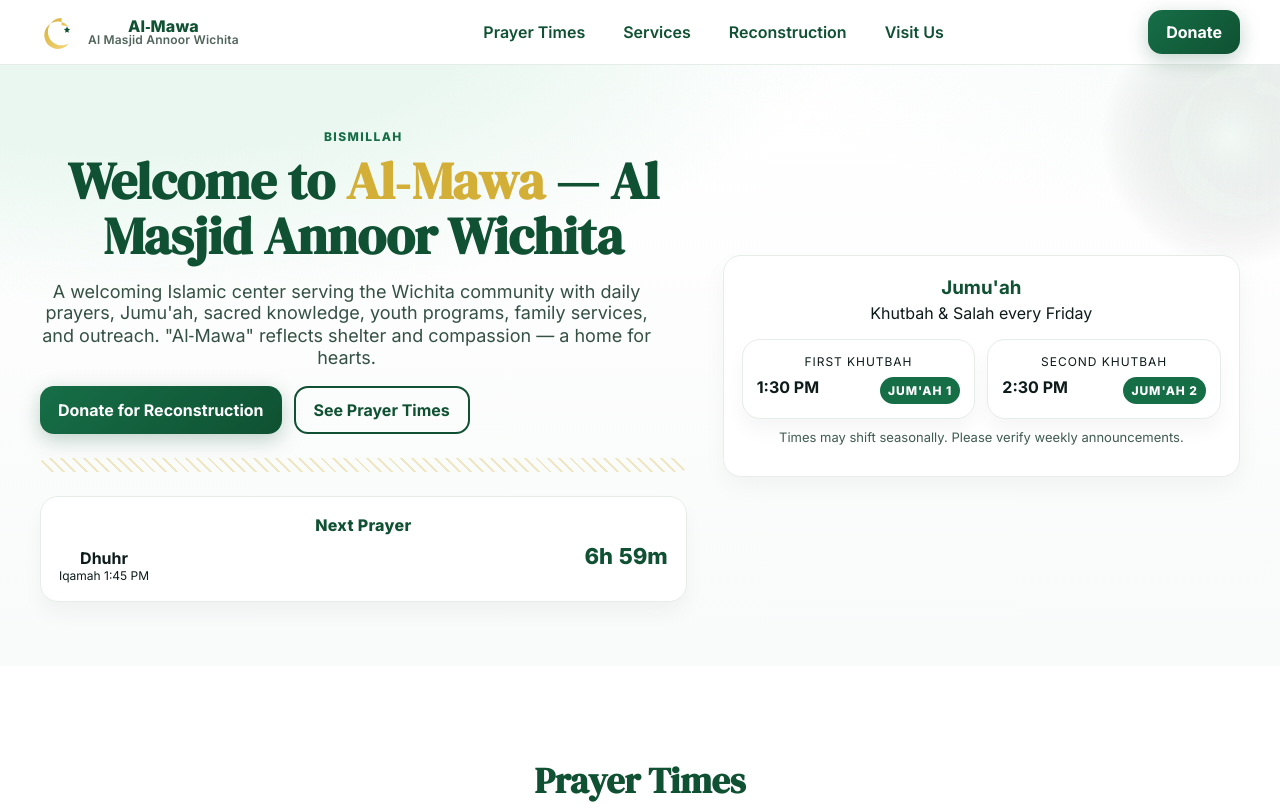
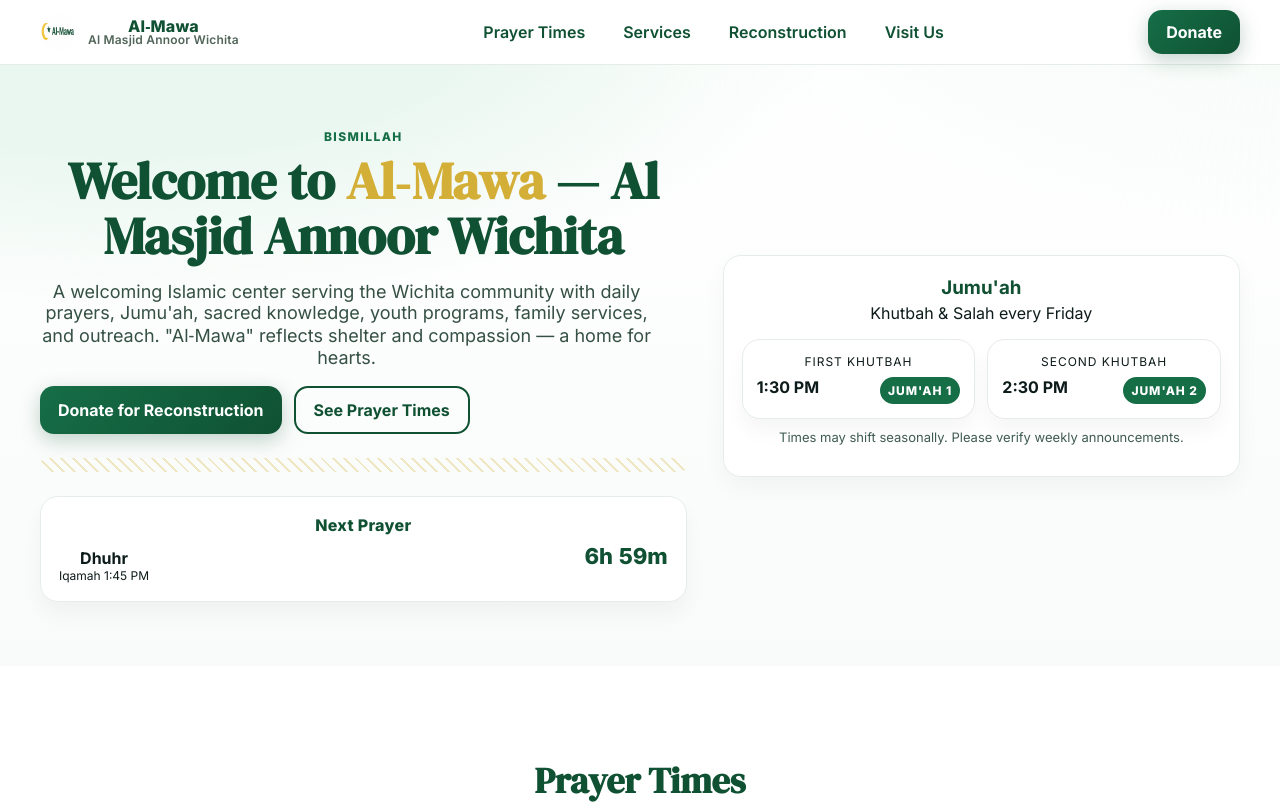
Before and after one commit to qasim418/al-mawa, a React (Create React App) app: page / in a window 1280 px wide. Shown: the top 804 px of the page. Built offline with nearby package versions, Linux system fonts and the light colour scheme.

Commit message:
Implement code changes to enhance functionality and improve performance

```diff
--- a/public/index.html
+++ b/public/index.html
@@ -2,14 +2,14 @@
 <html lang="en">
   <head>
     <meta charset="utf-8" />
-    <link rel="icon" href="%PUBLIC_URL%/favicon.ico" />
+    <link rel="icon" href="%PUBLIC_URL%/logo.png" />
     <meta name="viewport" content="width=device-width, initial-scale=1" />
     <meta name="theme-color" content="#000000" />
     <meta
       name="description"
-      content="Web site created using create-react-app"
+      content="Al-Mawa Islamic Center - A welcoming Islamic center serving the Wichita community"
     />
-    <link rel="apple-touch-icon" href="%PUBLIC_URL%/logo192.png" />
+    <link rel="apple-touch-icon" href="%PUBLIC_URL%/logo.png" />
     <!--
       manifest.json provides metadata used when your web app is installed on a
       user's mobile device or desktop. See https://developers.google.com/web/fundamentals/web-app-manifest/
@@ -24,7 +24,7 @@
       work correctly both with client-side routing and a non-root public URL.
       Learn how to configure a non-root public URL by running `npm run build`.
     -->
-    <title>React App</title>
+    <title>Al-Mawa Islamic Center</title>
   </head>
   <body>
     <noscript>You need to enable JavaScript to run this app.</noscript>
--- a/src/pages/Dashboard.js
+++ b/src/pages/Dashboard.js
@@ -513,30 +513,31 @@ const services = [
 
 function CrescentMark() {
   return (
-    <svg viewBox="0 0 100 100" role="img" aria-label="Crescent and star">
-      <defs>
-        <linearGradient id="g" x1="0" x2="1" y1="0" y2="1">
-          <stop offset="0%" stopColor="var(--gold-500)" />
-          <stop offset="100%" stopColor="#f5d77b" />
-        </linearGradient>
-      </defs>
-      <path d="M60 11c-21 0-38 17-38 38s17 38 38 38c7 0 14-2 20-5-7 9-18 15-30 15-21 0-38-17-38-38S29 21 50 21c12 0 23 6 30 15-6-3-13-5-20-5z" fill="url(#g)" />
-      <path d="M75 35l3 6 6 1-5 4 1 6-5-3-5 3 1-6-5-4 6-1z" fill="var(--green-900)" />
-    </svg>
+    <img
+      src="/logo.png"
+      alt="Al-Mawa Logo"
+      style={{ width: '36px', height: '36px', borderRadius: '50%' }}
+      role="img"
+      aria-label="Al-Mawa Islamic Center Logo"
+    />
   );
 }
 
 function CrescentBg() {
   return (
-    <>
-      <defs>
-        <radialGradient id="rg" cx="50%" cy="50%" r="50%">
-          <stop offset="0%" stopColor="#d4f0e1" />
-          <stop offset="100%" stopColor="transparent" />
-        </radialGradient>
-      </defs>
-      <circle cx="100" cy="100" r="100" fill="url(#rg)" />
-      <path d="M120 40c-30 0-54 24-54 54s24 54 54 54c10 0 20-3 28-7-9 12-24 20-40 20-30 0-54-24-54-54S78 53 108 53c16 0 31 8 40 20-8-4-18-7-28-7z" fill="#bfe7d2" opacity="0.35" />
-    </>
+    <img
+      src="/logo.png"
+      alt=""
+      style={{
+        position: 'absolute',
+        right: '-80px',
+        top: '-60px',
+        width: '260px',
+        height: '260px',
+        opacity: '0.2',
+        borderRadius: '50%'
+      }}
+      aria-hidden="true"
+    />
   );
 }
```
Also changed, not shown: public/logo.png (added), public/manifest.json, src/assets/logo.png (added).
